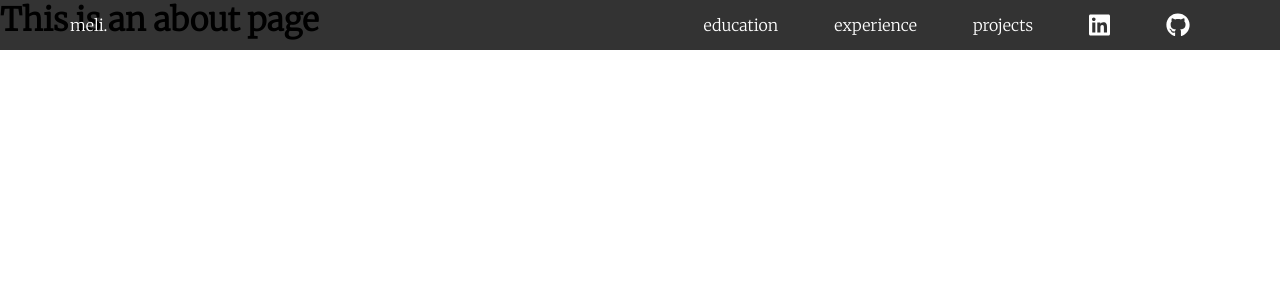
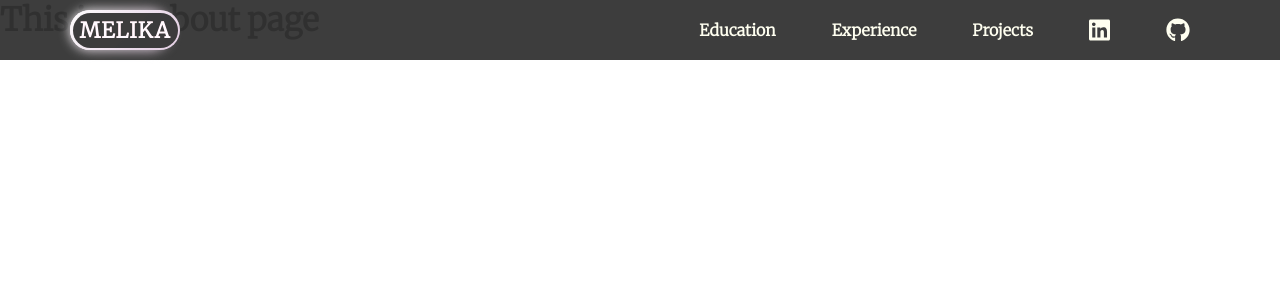
Before and after one commit to msmel01/melikamirsajjadi.github.io, a Vue app: page / in a window 1280 px wide. Shown: the top 300 px of the page. Built offline with nearby package versions, Linux system fonts and the light colour scheme.

Commit message:
cool logo effect + colors

```diff
--- a/src/components/NavBar.vue
+++ b/src/components/NavBar.vue
@@ -1,19 +1,23 @@
 <template>
     <header :class="{ 'scrolled-nav' : scrollNav }">
         <nav>
-            <div class="logo">meli.</div>
+            <div class="logo">
+                <p class="logo-text">Melika</p>
+                <span></span>
+                <span></span>
+            </div>
 
             <ul v-show="!mobile" class="nav-list">
                 <li>
-                    <a href="#" class="navbar-item">education</a>
+                    <a href="#" class="navbar-item">Education</a>
                 </li>
 
                 <li>
-                    <a href="#" class="navbar-item">experience</a>
+                    <a href="#" class="navbar-item">Experience</a>
                 </li>
 
                 <li>
-                    <a href="#" class="navbar-item">projects</a>
+                    <a href="#" class="navbar-item">Projects</a>
                 </li>
 
                 <li>
@@ -30,21 +34,21 @@
             </ul>
 
             <div class="toggle-icon"  @click="toggleMobileNav" v-show="mobile" :class="{ 'icon-active' : mobileNav }">
-                <font-awesome-icon :icon="['fas', 'bars']" />
+                <font-awesome-icon :icon="['fas', 'bars']" class="fa-lg" />
             </div>
 
             <transition name="mobile-nav">
                 <ul v-show="mobileNav" class="dropdown-nav">
                     <li>
-                        <a href="#" class="navbar-item">education</a>
+                        <a href="#" class="navbar-item">Education</a>
                     </li>
 
                     <li>
-                        <a href="#" class="navbar-item">experience</a>
+                        <a href="#" class="navbar-item">Experience</a>
                     </li>
 
                     <li>
-                        <a href="#" class="navbar-item">projects</a>
+                        <a href="#" class="navbar-item">Projects</a>
                     </li>
 
                     <li>
--- a/src/styles/navbar.scss
+++ b/src/styles/navbar.scss
@@ -1,11 +1,11 @@
 header {
-    background-color: rgba(0, 0, 0, 0.8);
+    background-color: rgba(51, 51, 51, 0.95);
     z-index: 99;
     width: 100%;
     position: fixed;
     transition: 0.5s ease all;
-    color: white;
-    height: 50px;
+    color: #FFFFF0;
+    height: 60px;
     nav {
         position: relative;
         display: flex;
@@ -13,7 +13,7 @@ header {
         padding: 10px 0px;
         transition: 0.5s ease all;
         width: 90%;
-        height: 50px;
+        height: 60px;
         margin: 0 auto;
         @media (min-width: 1140px) {
             max-width: 1140px;
@@ -30,13 +30,14 @@ header {
     }
 
     .navbar-item {
-        color: white;
+        color: #FFFFF0;
         text-decoration: none;
         transition: 0.5s ease all;
         padding: 4px;
+        font-weight: bold;
 
         &:hover{
-            color: turquoise;
+            color: #d299c2;
         }
     }
 
@@ -44,8 +45,59 @@ header {
         font-size: 1.5rem;
     }
     .logo {
+        font-size: 16pt;
+        width: 110px;
+        height: 40px;
         display: flex;
         align-items: center;
+        background: linear-gradient(135deg, #fdfcfb 0%, #e2d1c3 100%);
+        background-blend-mode: soft-light,screen;
+        border-radius: 50px;
+        text-align: center;
+        z-index: 10;
+        animation: rotate 2s linear infinite;
+
+        @keyframes rotate {
+            0% {
+                filter: hue-rotate(0deg);
+            }
+            100% {
+                filter: hue-rotate(360deg);
+            }
+        }
+
+        .logo-text{
+            color: #FFFFF0;
+            float: right;
+            margin: auto auto;
+            height: 35px;
+            width: 105px;
+            line-height: 35px;
+            background-color:  rgba(51, 51, 51, 0.95);
+            border-radius: 50px;
+            letter-spacing: 1px;
+            text-transform: uppercase;
+            font-weight: bold;
+        }
+
+        span {
+            z-index: -1;
+            position: absolute;
+            top:inherit;
+            left: inherit;
+            width: 100px;
+            height: 40px;
+            background: inherit;
+            border-radius: 50px;
+
+            &:nth-child(1) {
+                filter: blur(3px);
+            }
+            &:nth-child(2) {
+                filter: blur(6px);
+            }
+        }
+
     }
 
     .nav-list {
@@ -77,16 +129,21 @@ header {
         width: 100%;
         max-width: 250px;
         height: 100%;
-        background-color: white;
+        background-color: #FFFFF0;
         top: 0;
         left: 0;
+        z-index: 20;
 
         li {
             margin-left: 0;
 
             .navbar-item {
                 color: black;
+                font-weight: bold;
 
+                &:hover{
+                    color:#d299c2;
+                }
             }
         }
     }
```
